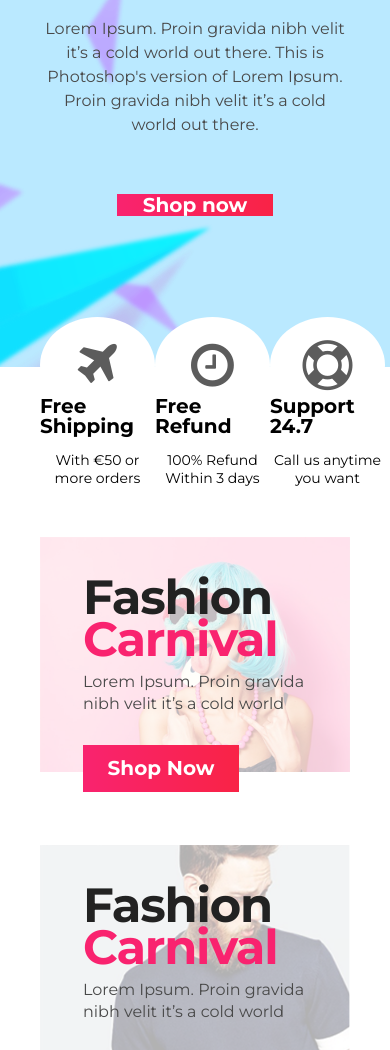
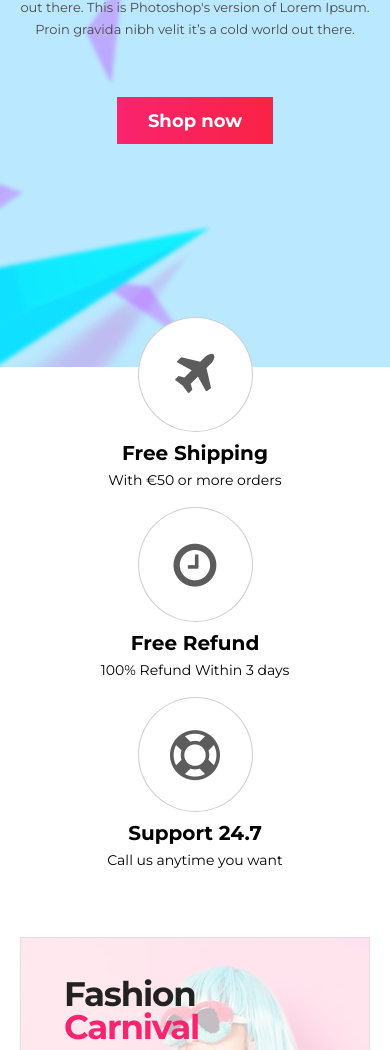
Before and after one commit to uliana-krekhovetska/me-store-html, a website: page index.html in a window 390 px wide. Shown: the part 577-1627 px from the top of the page. Drawn offline with nearby package versions, Linux system fonts and the light colour scheme.

Commit message:
resposive max-width 576px fashion-carnival and promotion

```diff
--- a/scss/main.scss
+++ b/scss/main.scss
@@ -1106,8 +1106,9 @@ body {
 
       &__item {
         width: 335px;
-        height: 278px;
+        height: 294px;
         background-color: white;
+        border: 1px solid #80808024;
       }
 
       &__item:first-child {
@@ -1400,5 +1401,95 @@ body {
 }
 
 @media (max-width: 576px) {
-
+ .top-banner {
+   &__container {
+     padding: 0 20px;
+   }
+   &__text {
+     font-size: 14px;
+   }
+ }
+  .meStore {
+    &__container {
+      padding: 0 20px;
+    }
+    &__info {
+      font-size: 12px;
+    }
+    &__options {
+      width: 92px;
+      font-size: 12px;
+    }
+    &__logo {
+      font-size: 23px;
+    }
+  }
+  .fashion-carnival {
+    &__container {
+      padding: 0 20px;
+    }
+    &__title {
+      font-size: 50px;
+      line-height: 46.22px;
+    }
+    &__date {
+      padding-left: 32px;
+      letter-spacing: 27.79px;
+      font-size: 32px;
+    }
+    &__text {
+      font-size: 13px;
+      line-height: 22px;
+    }
+    &__btn {
+      font-size: 18px;
+    }
+  }
+  .promotion {
+    &__container {
+      padding: 0 20px;
+    }
+    .benefits {
+      &__content {
+        height: auto;
+        flex-direction: column;
+        justify-content: center;
+        align-items: center;
+      }
+      &__icon {
+        border: 1px solid #80808061;
+      }
+      &__item {
+        height: 190px;
+      }
+      &__title {
+        margin-top: 11px;
+      }
+      &__details {
+        margin-top: 8px;
+      }
+    }
+    .banner {
+      &__wrapper {
+      }
+      &__image {
+      }
+      &__title {
+        font-size: 34px;
+        line-height: 32.84px;
+      }
+      &__text {
+        font-size: 13px;
+      }
+      &__btn {
+        font-size: 17px;
+      }
+      &__item:first-child {
+        background-color: #fee3ece3;
+    }
+      &__img {
+        background-color: #ffffff;
+      }
+    }
+  }
 }
```
Also changed, not shown: styles/main.css, 1 other file.
